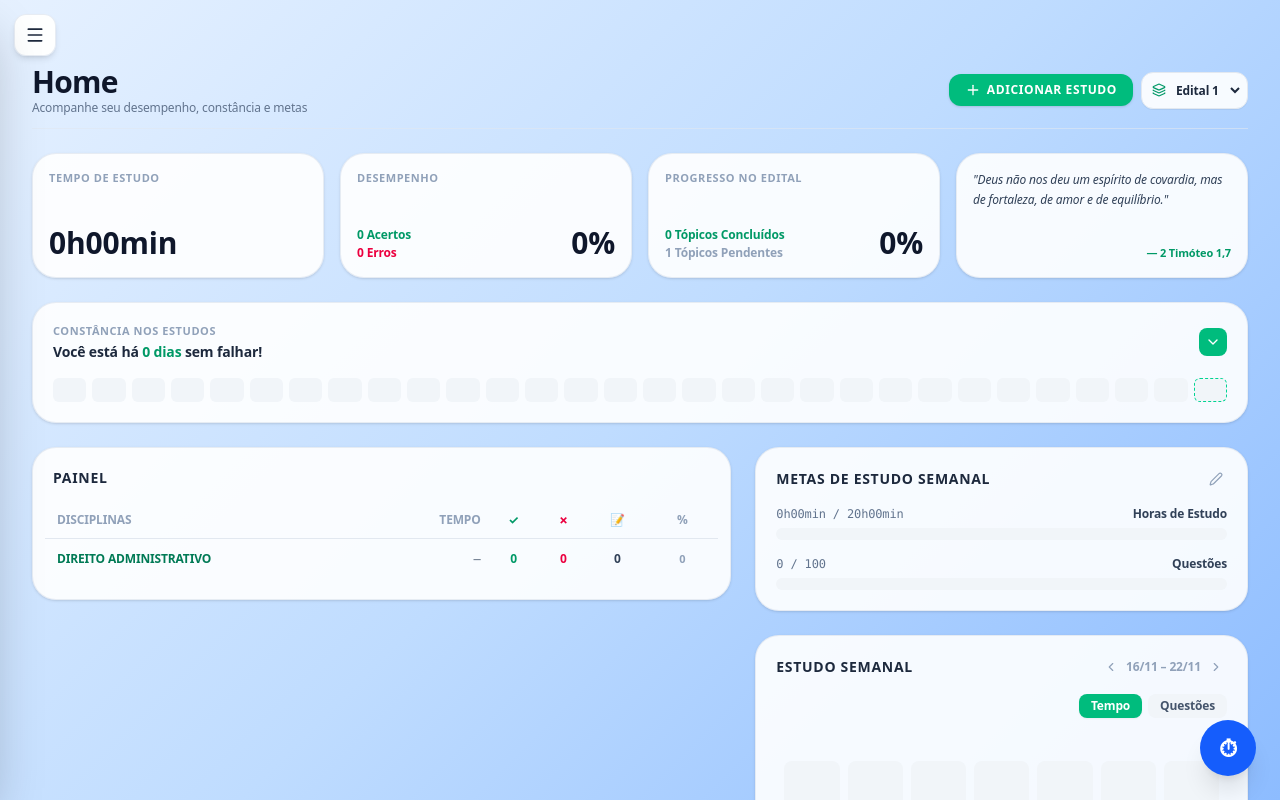
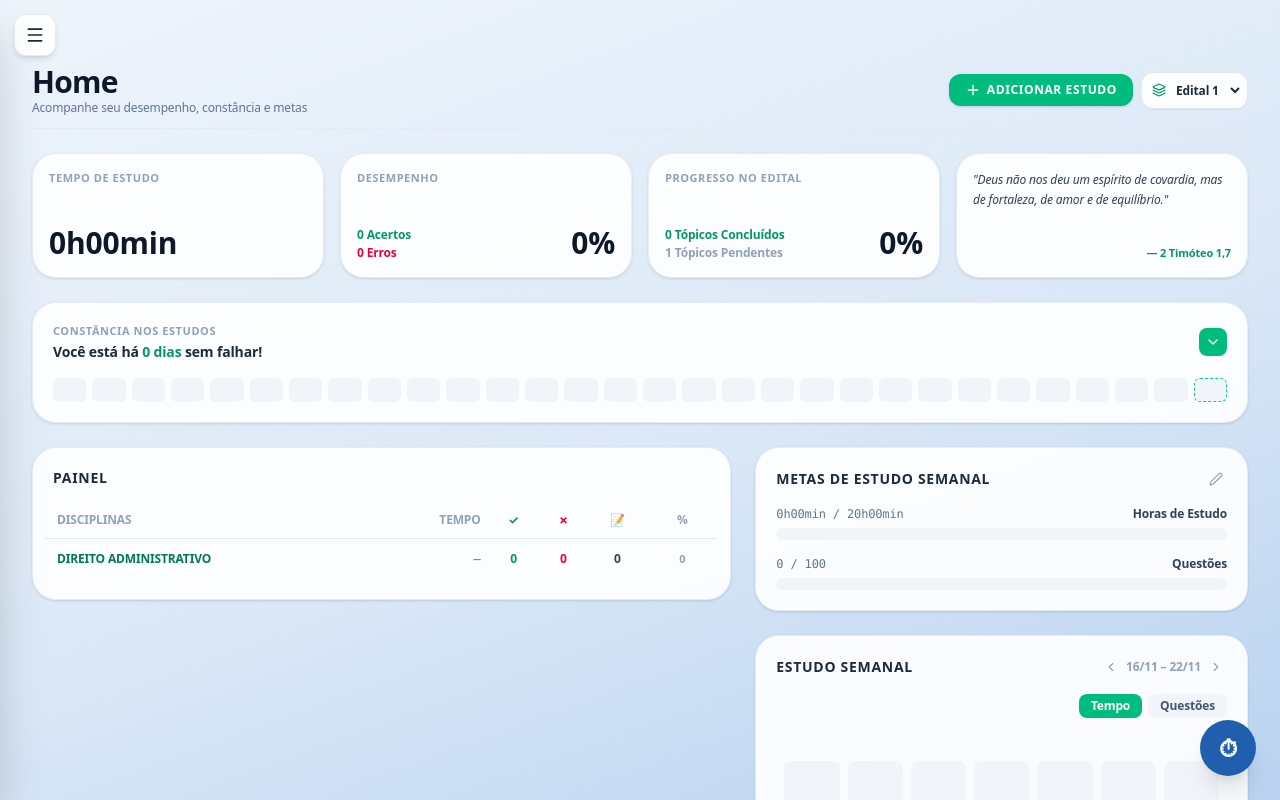
Before and after one commit to Rob180893/meu-app, a React (Vite) app: page / in a window 1280 px wide. Shown: the top 800 px of the page. Built offline with nearby package versions, Linux system fonts and the light colour scheme.

Commit message:
Add files via upload

```diff
--- a/src/index.css
+++ b/src/index.css
@@ -1,4 +1,19 @@
 @import "tailwindcss";
+
+/* Paleta inspirada no modelo de interface bancária: azul marinho e azul royal */
+@theme {
+  --color-blue-50: #eef4fb;
+  --color-blue-100: #dbe8f7;
+  --color-blue-200: #b9d2f0;
+  --color-blue-300: #8fb6e8;
+  --color-blue-400: #5f94dc;
+  --color-blue-500: #3b76cc;
+  --color-blue-600: #1f5fae;
+  --color-blue-700: #1a4d8f;
+  --color-blue-800: #163f75;
+  --color-blue-900: #0e2b52;
+  --color-blue-950: #081b37;
+}
 
 :root {
   --bg: #e8eef7;
@@ -6,10 +21,10 @@
   --card: #ffffff;
   --tx: #1d2433;
   --mut: #6b778c;
-  --ac: #2f6fed;
+  --ac: #1f5fae;
   --bd: #d8dde6;
   --ph: #c7d7fb;
-  --grad: linear-gradient(135deg, #e6f1ff 0%, #bfdcff 50%, #8dbcff 100%);
+  --grad: linear-gradient(160deg, #eef4fb 0%, #dbe8f7 55%, #b9d2f0 100%);
 }
 
 :root[data-theme="dark"] {
@@ -18,10 +33,10 @@
   --card: #252e40;
   --tx: #e8ecf3;
   --mut: #93a0b8;
-  --ac: #6b98ff;
+  --ac: #5f94dc;
   --bd: #33405a;
   --ph: #2c3d68;
-  --grad: linear-gradient(135deg, #081428 0%, #0f2757 50%, #0e3f7d 100%);
+  --grad: linear-gradient(160deg, #081b37 0%, #0e2b52 55%, #163f75 100%);
   color-scheme: dark;
 }
 
@@ -32,10 +47,10 @@
     --card: #252e40;
     --tx: #e8ecf3;
     --mut: #93a0b8;
-    --ac: #6b98ff;
+    --ac: #5f94dc;
     --bd: #33405a;
     --ph: #2c3d68;
-    --grad: linear-gradient(135deg, #081428 0%, #0f2757 50%, #0e3f7d 100%);
+    --grad: linear-gradient(160deg, #081b37 0%, #0e2b52 55%, #163f75 100%);
     color-scheme: dark;
   }
 }
```
